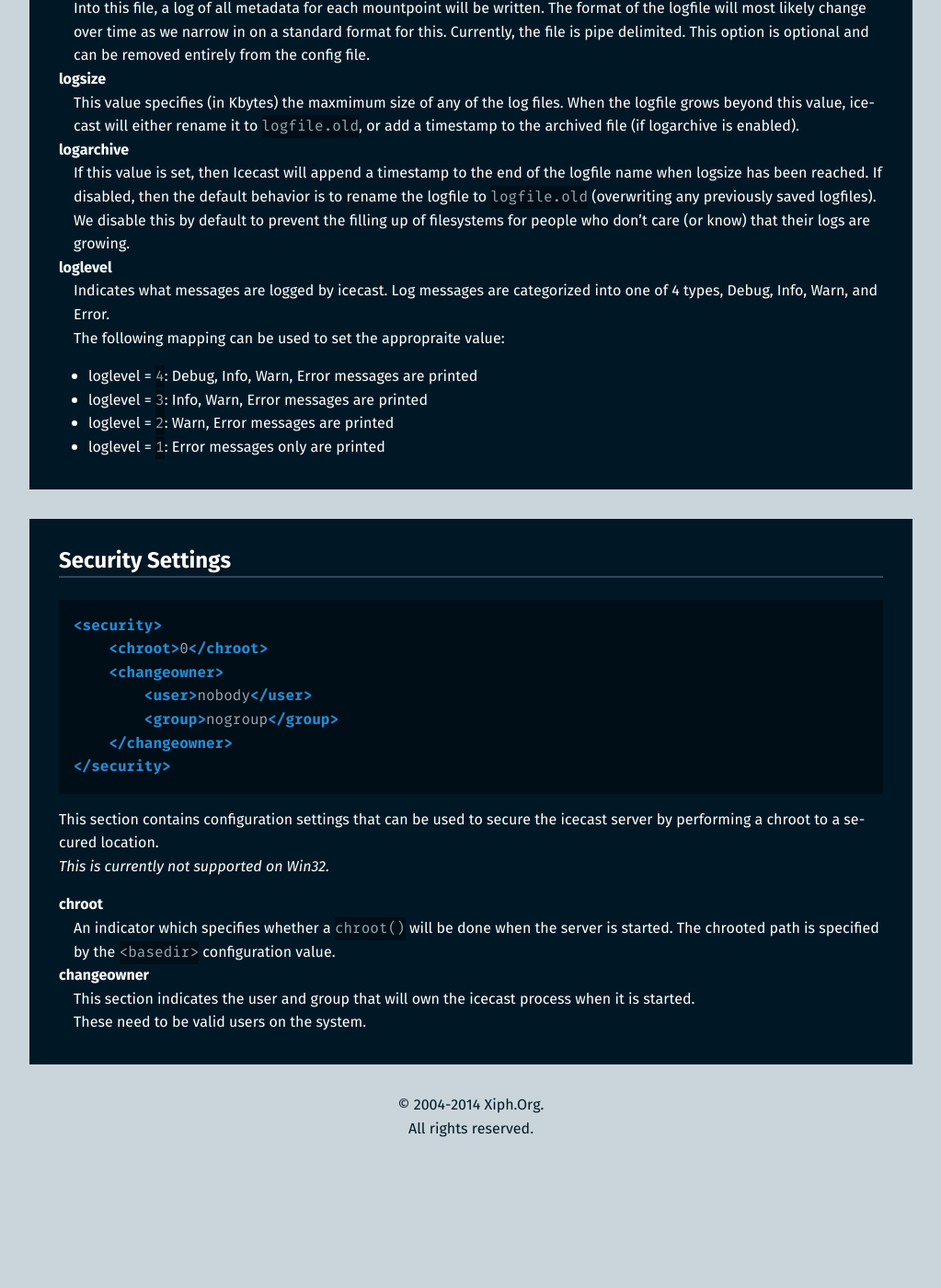
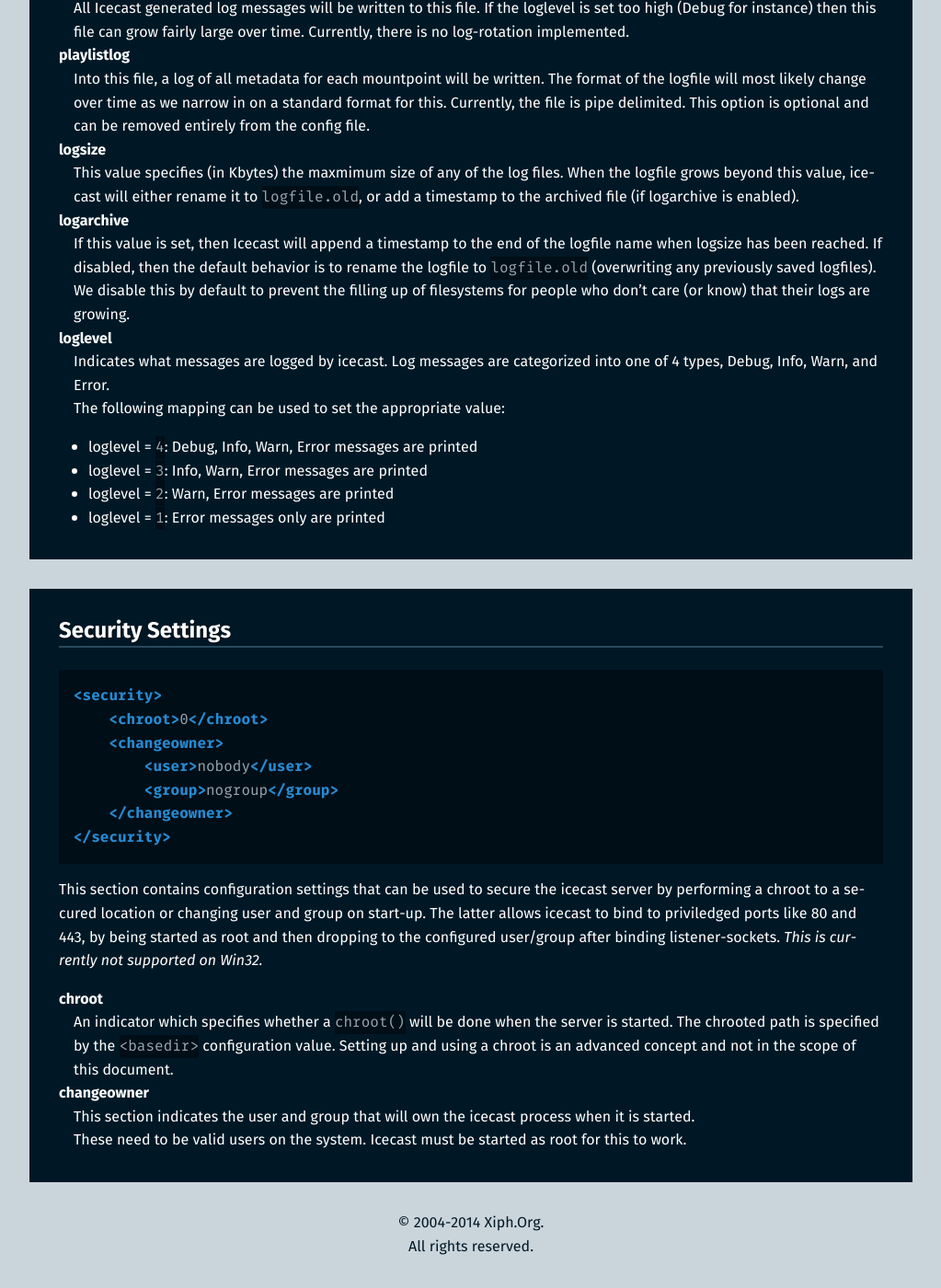
Before and after one commit to barionleg/Xipho, a Jekyll site: the page built from docs/icecast-2.4.1/config-file.md, in a window 1280 px wide and 1400 px high, scrolled down 15220 px. Shown: the whole window at 92% size, without its empty margins (128-1151 px from the left). Built offline with Jekyll 4.4.1, drawn with Linux system fonts in a browser that asks for light colours; before the commit the page ends 16492 px from its top, so only the background shows below that; some of the changed text lies outside the part shown.

Commit message:
General config documentation improvements.

```diff
--- a/docs/icecast-2.4.1/config-file.md
+++ b/docs/icecast-2.4.1/config-file.md
@@ -194,7 +194,8 @@ fileserve
 server-id
 : This optional setting allows for the administrator of the server to override the default
   server identification. The default is `icecast` followed by a version number and most will
-  not care to change it however this setting will change that.
+  not care to change it however this setting will allow this. It is not recommended to use this
+  setting, unless you have very good reasons and know what you are doing.
 
 
 The following shows how you can specify the listening settings for the server.
@@ -255,6 +256,10 @@ port
 bind-address
 : An optional IP address that can be used to bind to a specific network
   card. If not supplied, then it will bind to all interfaces.
+
+ssl
+: If set to 1 will enable HTTPS on this listen-socket. Icecast must have been compiled against openSSL to be able
+  to do so.
 
 shoutcast-mount
 : An optional mountpoint setting to be used when shoutcast DSP compatible clients connect. The default global setting
@@ -450,6 +455,7 @@ type
 
 mount-name
 : The name of the mount point for which these settings apply.
+  MUST NOT be used in case of mount type "default".
 
 username
 : An optional value which will set the username that a source must use to connect using this mountpoint.
@@ -693,7 +699,7 @@ logarchive
 loglevel
 : Indicates what messages are logged by icecast. Log messages are categorized into one of 4 types, Debug, Info, Warn, and Error.
 
-  The following mapping can be used to set the appropraite value:
+  The following mapping can be used to set the appropriate value:
 
   -   loglevel = `4`: Debug, Info, Warn, Error messages are printed
   -   loglevel = `3`: Info, Warn, Error messages are printed
@@ -716,15 +722,16 @@ loglevel
 </security>
 {% endhighlight %}
 
-This section contains configuration settings that can be used to secure the icecast server by performing a chroot to a secured location.
+This section contains configuration settings that can be used to secure the icecast server by performing a chroot to a secured location or changing user and group on start-up. The latter allows icecast to bind to priviledged ports like 80 and 443, by being started as root and then dropping to the configured user/group after binding listener-sockets.
 _This is currently not supported on Win32._
 
 chroot
 : An indicator which specifies whether a `chroot()` will be done when the server is started.
   The chrooted path is specified by the `<basedir>` configuration value.
+  Setting up and using a chroot is an advanced concept and not in the scope of this document.
 
 changeowner
 : This section indicates the user and group that will own the icecast process when it is started.
-  These need to be valid users on the system.
+  These need to be valid users on the system. Icecast must be started as root for this to work.
 
 </article>
```
Also changed, not shown: other parts of docs/icecast-2.4.1/config-file.md (+1 -1 lines).
